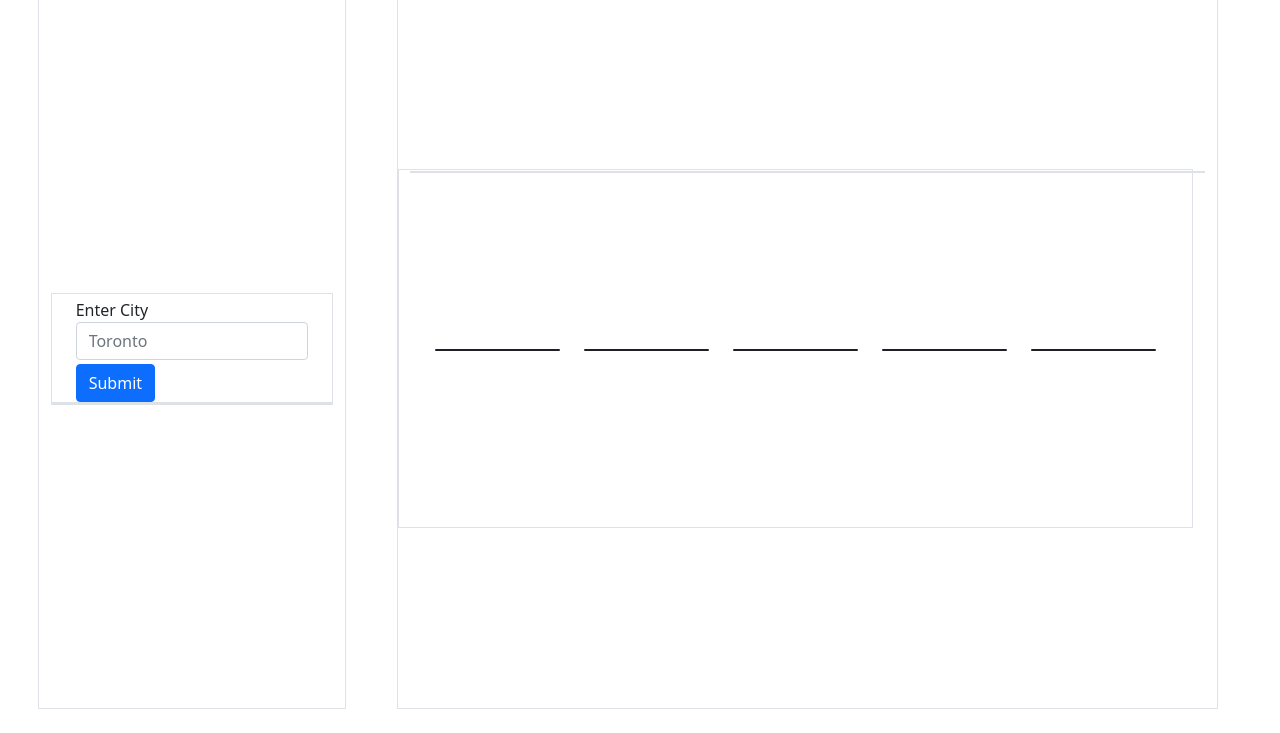
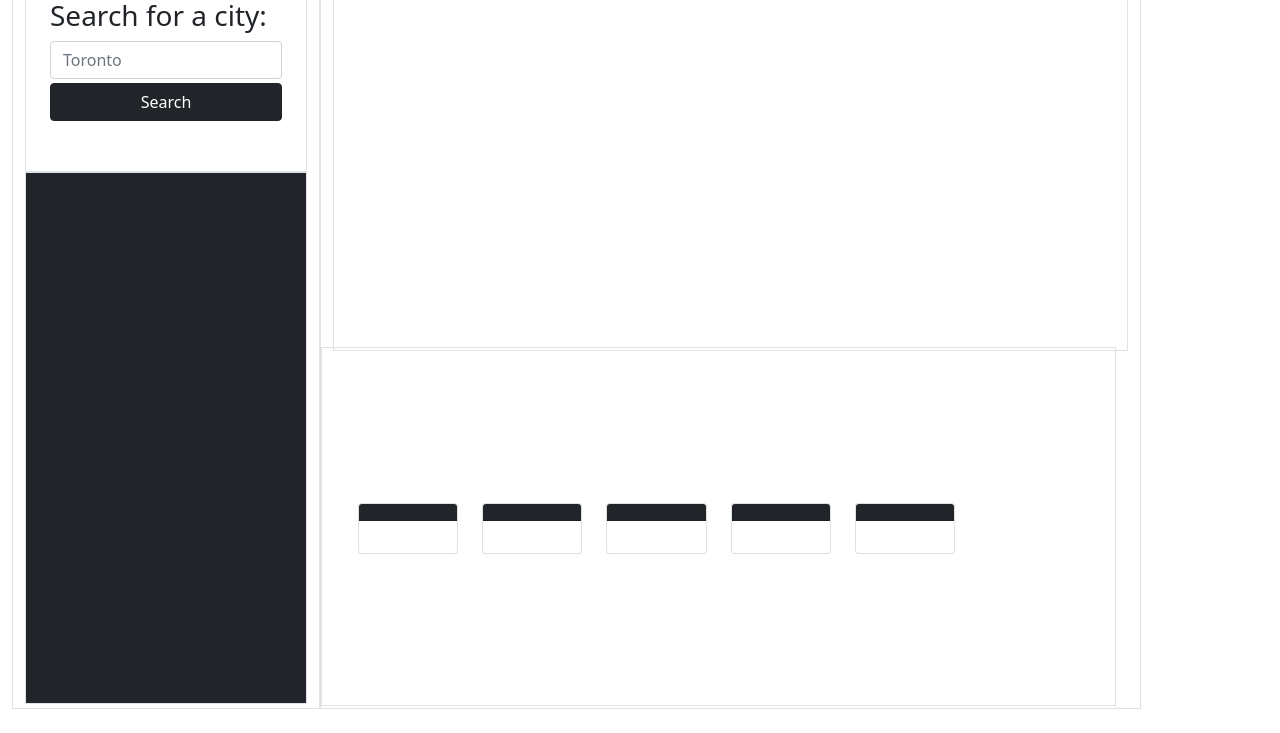
Before and after one commit to tadcos29/simple-weather-forecast, a plain HTML site: page index.html in a window 1280 px wide. Shown: the part 67-800 px from the top of the page. Drawn offline with nearby package versions, Linux system fonts and the light colour scheme.

Commit message:
Improve appearance slightly.

```diff
--- a/assets/css/reset.css
+++ b/assets/css/reset.css
@@ -0,0 +1,25 @@
+
+/* , *:before, *:after  */
+* {
+    box-sizing: border-box;
+    font-size: 16px;
+    box-sizing: inherit;
+    margin: 0;
+    padding: 0;
+  }
+
+  /* Courtesy of Andre Ruffert. */
+button::-moz-focus-inner,
+input[type="reset"]::-moz-focus-inner,
+input[type="button"]::-moz-focus-inner,
+input[type="submit"]::-moz-focus-inner,
+input[type="file"] > input[type="button"]::-moz-focus-inner {border:0;padding:0;margin:0;}
+
+  ol, ul {
+    list-style: none;
+  }
+
+  img {
+    max-width: 100%;
+    height: auto;
+  }
--- a/assets/js/script.js
+++ b/assets/js/script.js
@@ -17,10 +17,8 @@ function FetchData(url) {
             console.log(data);
             if (!pastRecord.includes(data.name)) {
             pastRecord.push(data.name);
-            console.log(data.name+"moved into"+pastRecord);
             WriteCityList(pastRecord);
             UpdateRecords();
-
         }
             DrawPresent(data);
             FetchForecast(data);
@@ -32,7 +30,6 @@ function FetchData(url) {
       });
 
 }
-
 
 function FetchForecast(cityData) {
     console.log(cityData);
@@ -69,7 +66,7 @@ function FetchForecast(cityData) {
                 DrawForecast(objFuture);
             });
         } else {
-          alert('Something went wrong? :'+response.statusText);
+          alert('An error has occurred: '+response.statusText);
           return;
         }
       });
@@ -82,8 +79,8 @@ function DrawPresent(cityData) {
     let weatherIconURL='<img src="http://openweathermap.org/img/wn/'+cityData.weather[0].icon+'@2x.png">';
 $('#current-weather').html(
     `
-    <h2>${cityData.name}(${dayjs.unix(cityData.dt).format('YYYY/MM/DD')})</h2><br>
-    Last weather update:${dayjs.unix(cityData.dt).format('HH:mm')}<br>
+    <h1 style="background-color:black; color:white; padding:1%">${cityData.name}</h1>
+    <h2>${dayjs.unix(cityData.dt).format('dddd, DD MMMM, YYYY')}</h2> Last weather update: ${dayjs.unix(cityData.dt).format('HH:mm')}<br>
     ${weatherIconURL}<br>
     <h3>${Math.floor(cityData.main.temp)}</h3><br>
     ${cityData.wind.speed}m/s<br>
@@ -92,15 +89,30 @@ $('#current-weather').html(
 
 }
 
+// function DrawForecast(obj) {
+//     console.log(obj);
+//     for (x=0;x<5;x++) {
+//         let weatherIconURL='<img src="http://openweathermap.org/img/wn/'+obj[x].weather[0].icon+'@2x.png">';
+//         $('#fore-'+x).html(
+//             `
+//             <h3>${dayjs.unix(obj[x].dt).format('dddd')}</h3><br>
+//             ${weatherIconURL}<br>
+//             (${dayjs.unix(obj[x].dt).format('YYYY/MM/DD')})<br>
+//             <h4>${Math.floor(obj[x].main.temp)}</h4><br>
+//             ${obj[x].wind.speed}<br>
+//             ${obj[x].main.humidity}<br>
+//     `);
+//         console.log("For assurance's sake, drawforecast: "+$('#fore-'+x)+" "+obj[x].dt);
+//     }
+
 function DrawForecast(obj) {
     console.log(obj);
     for (x=0;x<5;x++) {
         let weatherIconURL='<img src="http://openweathermap.org/img/wn/'+obj[x].weather[0].icon+'@2x.png">';
-        $('#fore-'+x).html(
-            `
-            <h3>${dayjs.unix(obj[x].dt).format('dddd')}</h3><br>
-            ${weatherIconURL}<br>
-            (${dayjs.unix(obj[x].dt).format('YYYY/MM/DD')})<br>
+        $('#fore-'+x).children(".weather-heather").html(dayjs.unix(obj[x].dt).format('dddd'));
+        $('#fore-'+x).children(".card-body").html(`${dayjs.unix(obj[x].dt).format('DD MMMM')}<br>
+        ${weatherIconURL}<br>
+
             <h4>${Math.floor(obj[x].main.temp)}</h4><br>
             ${obj[x].wind.speed}<br>
             ${obj[x].main.humidity}<br>
--- a/index.html
+++ b/index.html
@@ -12,9 +12,9 @@
 </head>
 <body>
     <header><h1>WEATHER</h1></header>
-        <main style="min-height: 90vh; min-width: 100vw" class="container row justify-content-center">
+        <main style="min-height: 90vh; min-width: 100vw" class="container row g-0justify-content-center">
             <!-- Sidebar - should redo this for mobile. -->
-            <div id="citylist-sidebar" class="container col-3 align-content-center border">
+            <!-- <div id="citylist-sidebar" class="container col-3 align-content-center border">
                 <form class="container col-lg border h-30">
                         <div id="city-input-form-group" class="form-group py-1">
                           <label for="city-text-field">Enter City</label>
@@ -30,7 +30,7 @@
                 </div>
 
             </div>
-            <!-- Main content space. -->
+
             <div id="weather-content" class="container col-8 align-content-center border">
                 <div id="current-weather" class="container border">
 
@@ -62,7 +62,80 @@
                         </div>
                     </div>
                 </div>
+            </div> -->
+
+
+            <div id="citylist-sidebar" style="height:90vh" class="col-3 align-content-center border py-1">
+                <!-- <div class=" h-25 d-inline-block bg-dark text-light">
+                    hello world
+                </div> -->
+                <form class="container col-lg border h-25">
+                    <div id="city-input-form-group" class="form-group py-1 ">
+                      <h3>Search for a city:</h3>
+                      <input type="text" class="form-control" id="city-text-field" placeholder="Toronto">
+                    </div>
+                    <button type="submit" id="submitBtn" class="btn btn-dark w-100">Search</button>
+                </form>
+                <div class="container col-lg bg-dark border h-75">
+                    <ul id="city-list-proper" class="list-group">
+
+                    </ul>
+                </div>
             </div>
+            <div id="weather-content" class="col-8 align-content-center border">
+                <div id="current-weather" class="container border h-50">
+
+                </div>
+                <div id="forecast-cards" class="container row gy-1 align-content-center border h-50 ">
+                    <div class="col-2">
+                        <div id="fore-0" class="weather-card card">
+                            <h6 class="weather-heather card-header bg-dark text-white"></h6>
+                            <div class="card-body">
+                        <!-- <h6 class="card-title">Special title treatment</h6>
+                        <p class="card-text">With supporting text below as a natural lead-in to additional content.</p> -->
+                            </div>
+                        </div>
+                    </div>
+                    <div class="col-2">
+                        <div id="fore-1" class="weather-card card">
+                            <h6 class="weather-heather card-header bg-dark text-white"></h6>
+                            <div class="card-body">
+                                <!-- <h6 class="card-title">Special title treatment</h6>
+                                <p class="card-text">With supporting text below as a natural lead-in to additional content.</p> -->
+                            </div>
+                        </div>
+                    </div>
+                    <div class="col-2">
+                        <div id="fore-2" class="weather-card card">
+                            <h6 class="weather-heather card-header bg-dark text-white"></h6>
+                            <div class="card-body">
+                                <!-- <h6 class="card-title">Special title treatment</h6>
+                                <p class="card-text">With supporting text below as a natural lead-in to additional content.</p> -->
+                            </div>
+                        </div>
+                    </div>
+                    <div class="col-2">
+                        <div id="fore-3" class="weather-card card">
+                            <h6 class="weather-heather card-header bg-dark text-white"></h6>
+                            <div class="card-body">
+                            <!-- <h6 class="card-title">Special title treatment</h6>
+                            <p class="card-text">With supporting text below as a natural lead-in to additional content.</p> -->
+                            </div>
+                        </div>
+                    </div>
+                    <div class="col-2">
+                        <div id="fore-4" class="weather-card card">
+                            <h6 class="weather-heather card-header bg-dark text-white"></h6>
+                            <div class="card-body">
+                        <!-- <h5 class="card-title">Special title treatment</h5>
+                        <p class="card-text">With supporting text below as a natural lead-in to additional content.</p> -->
+                            </div>
+                        </div>
+                    </div>
+                </div>
+            </div>
+
+
     </main>
 
     <script src="https://cdn.jsdelivr.net/npm/bootstrap@5.1.3/dist/js/bootstrap.bundle.min.js" integrity="sha384-ka7Sk0Gln4gmtz2MlQnikT1wXgYsOg+OMhuP+IlRH9sENBO0LRn5q+8nbTov4+1p" crossorigin="anonymous"></script>
```
Also changed, not shown: assets/css/style.css (+9 -0 lines).
